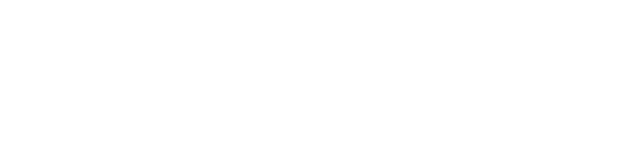
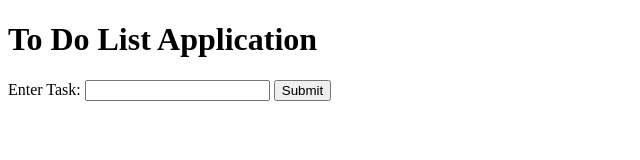
Before and after one commit to kienvillegas/to-do-list-application, a plain HTML site: page index.html in a window 1280 px wide. Shown: the whole page, without its empty margins (0-640 px from the left). Drawn offline with Linux system fonts and the light colour scheme.

Commit message:
Finished the setting up the input for user

```diff
--- a/index.html
+++ b/index.html
@@ -8,7 +8,22 @@
 </head>
 
 <body>
+    <div class="container">
+        <h1 id="app-title">To Do List Application</h1>
 
+        <div class="form-wrapper">
+            <form action="#">
+                <label for="task">Enter Task: </label>
+                <input type="text" name="task" id="input-task">
+                <input type="submit">
+            </form>
+        </div>
+        <div class="tasks-wrapper">
+            <div class="task-wrapper">
+            </div>
+        </div>
+    </div>
+    <script src="index.js"> </script>
 </body>
 
 </html>
```
